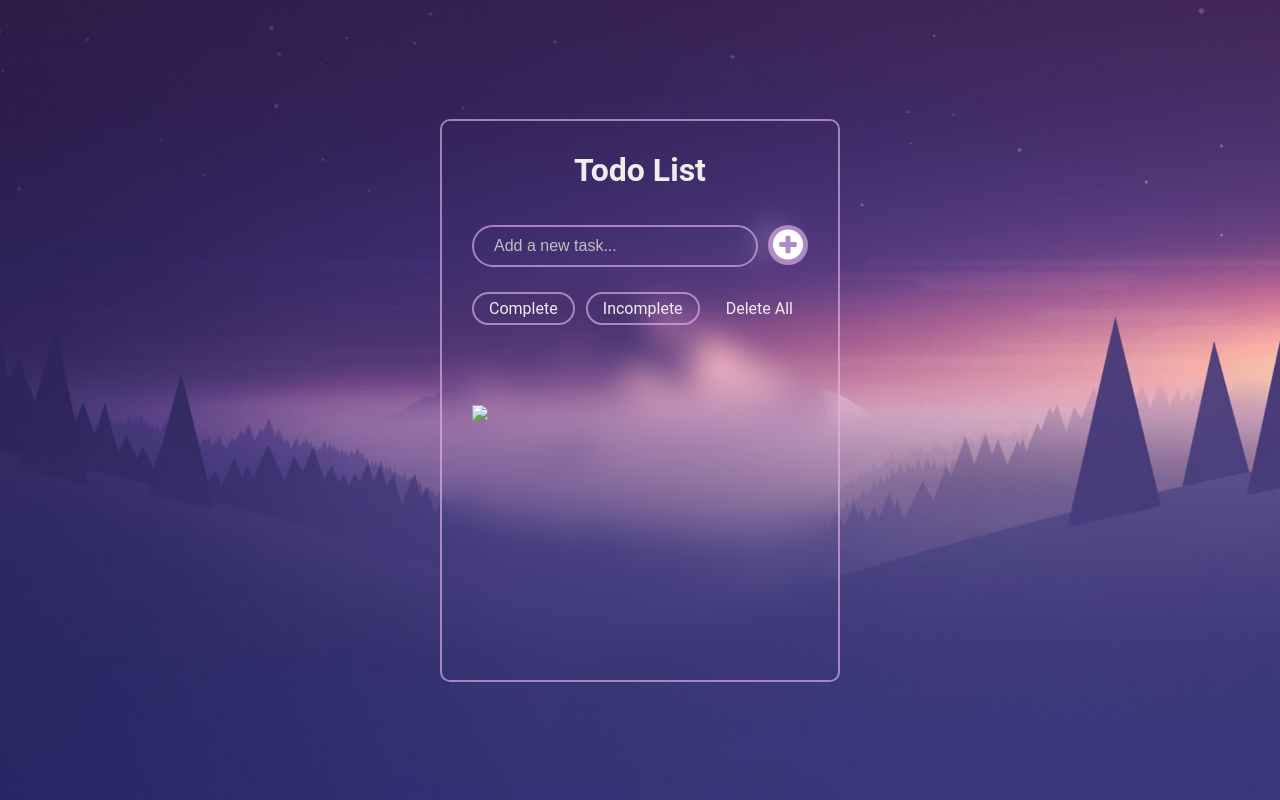
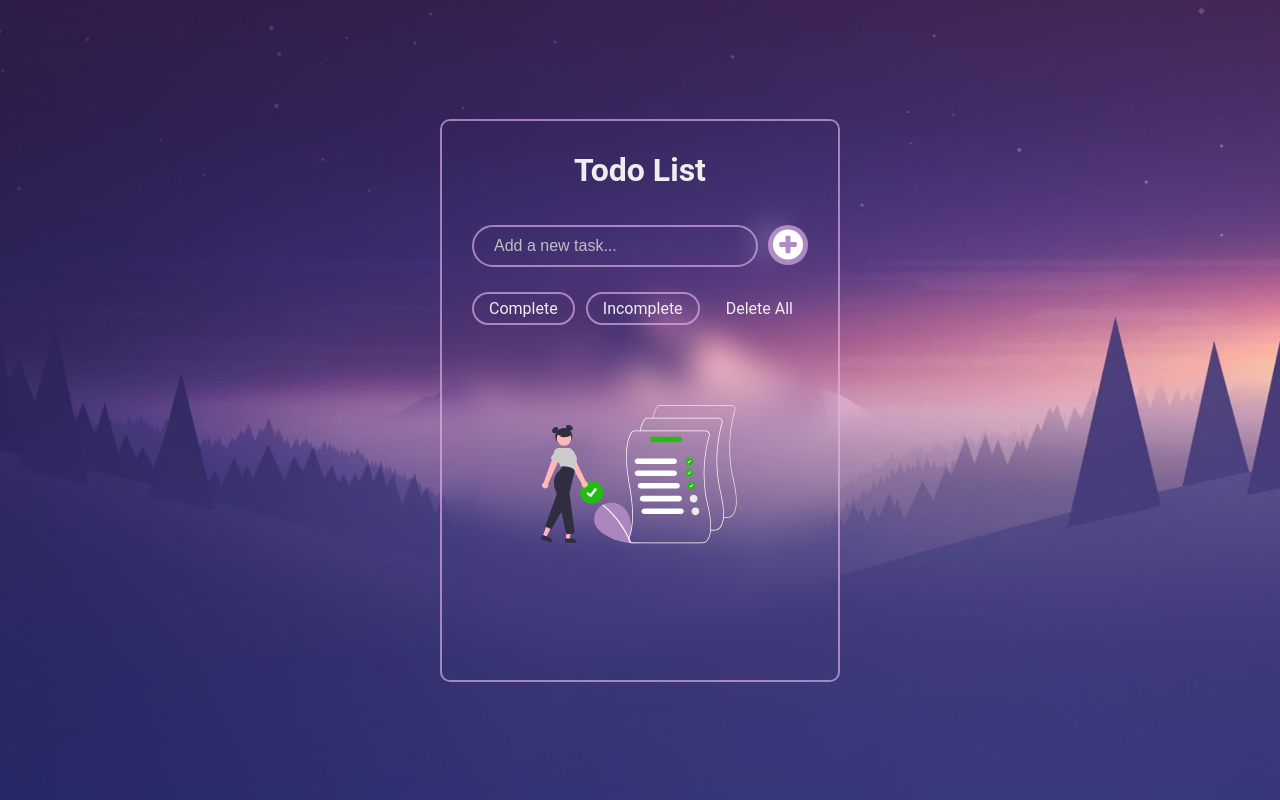
Before and after one commit to imabhishek23/To_Doapps, a plain HTML site: page index.html in a window 1280 px wide. Drawn offline with Linux system fonts and the light colour scheme; files whose address does not match are found by name.

Commit message:
Update index.html

```diff
--- a/index.html
+++ b/index.html
@@ -24,7 +24,7 @@
     </div>
     <div class="todos-container">
       <ul class="todos"></ul>
-      <img class="empty-image" src="./assets/empty.svg">
+      <img class="empty-image" src="./empty.svg">
     </div>
   </div>
   <script src="./apps.js"></script>
```
